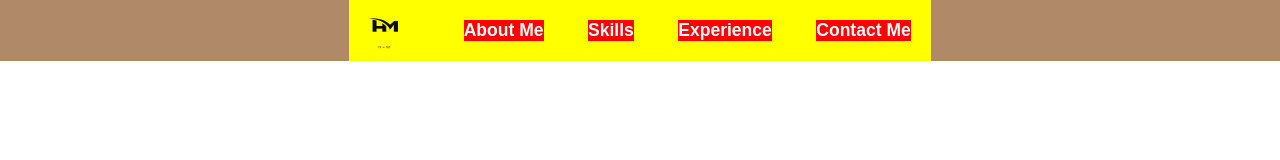
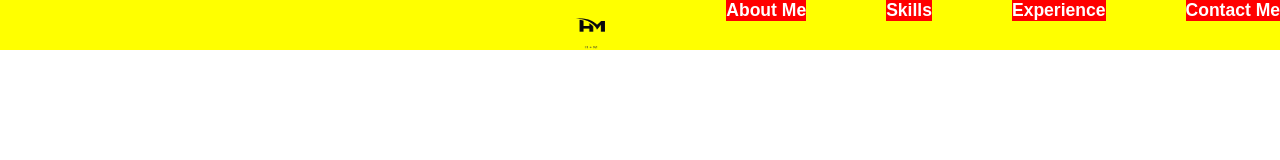
Before and after one commit to hector-mont/Microproyecto1-HM, a plain HTML site: page index.html in a window 1280 px wide. Drawn offline with Linux system fonts and the light colour scheme.

Commit message:
estupido navbar

```diff
--- a/styles.css
+++ b/styles.css
@@ -28,25 +28,26 @@ body{
     display: flex;
     align-items: center;
     background:#b08968;
-    padding: 0;
     list-style: none;
-    margin: auto;
 
 }
 
 
 .elementos{
+    display: flex;
     text-decoration: none;
     cursor: pointer;
-    margin: auto;
-    display: block;
+    justify-content: end;
+    width: 100%;
+    gap: 5rem;
+    height: 100%;
     background-color: yellow;
 }
 
 .nav-elemento{
-    text-align: center;
-    display: inline-block;
-    margin: 20px;
+    align-items: center;
+    display: flex;
+    height: 100%;
     font-size: 15px;
     background-color: red;
 }
```
